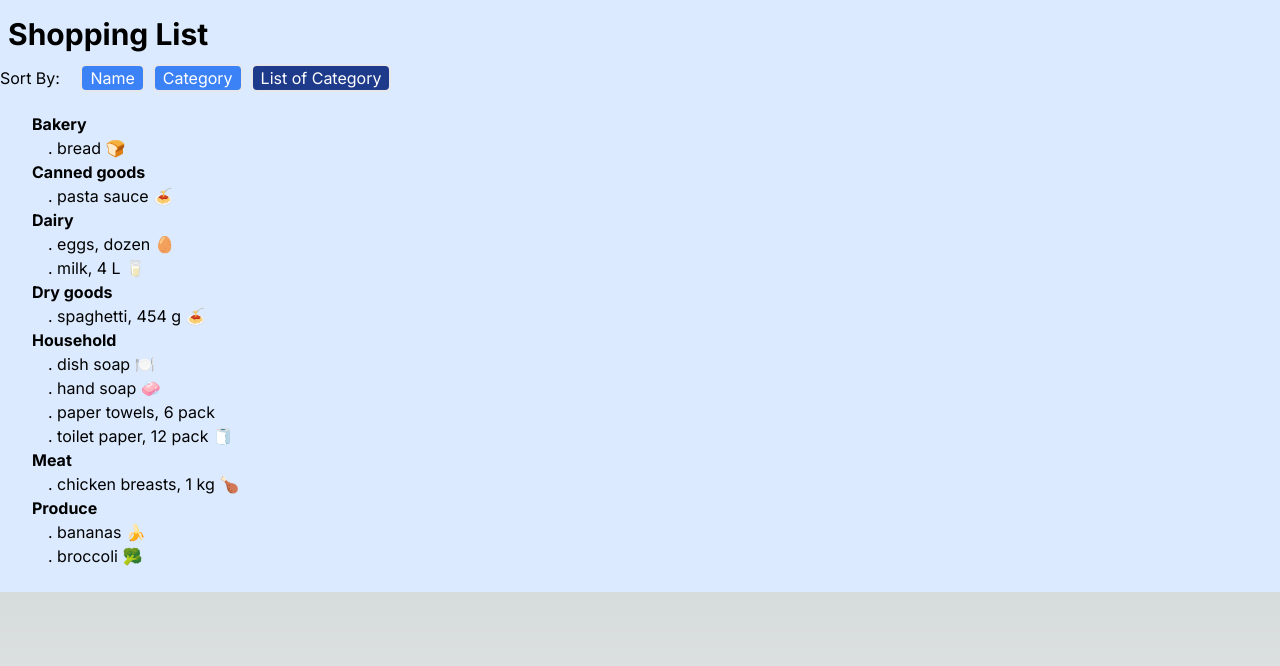
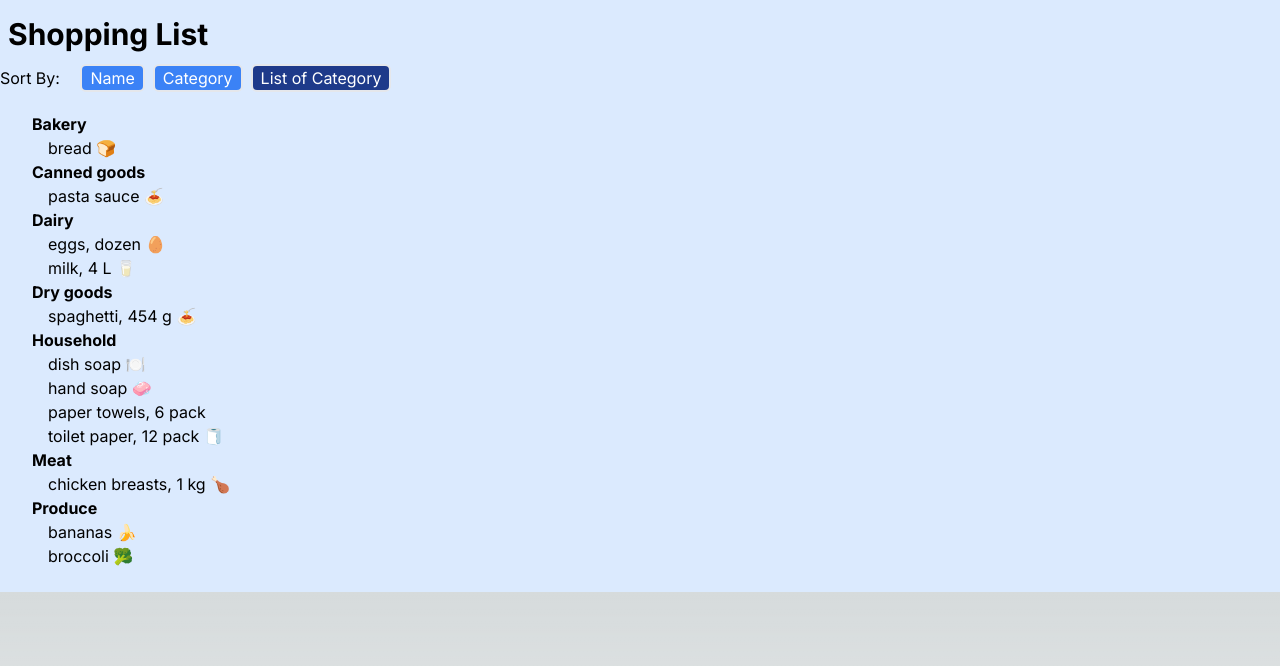
Before and after one commit to Laurenchansj/cprg306-assignments, a Next.js app: page /week5 in a window 1280 px wide. Both pictures are taken after a click on the button "List of Category". Shown: the top 666 px of the page. Built offline with nearby package versions, Linux system fonts and the light colour scheme.

Commit message:
Update item-list.js

```diff
--- a/app/week5/item-list.js
+++ b/app/week5/item-list.js
@@ -81,7 +81,7 @@ export default function ItemList() {
                   .filter((item) => category === item.category)
                   .map((item) => (
                     <li className="ml-4" key={item.id}>
-                      . {item.name}
+                      {item.name}
                     </li>
                   ))}
               </ul>
```
